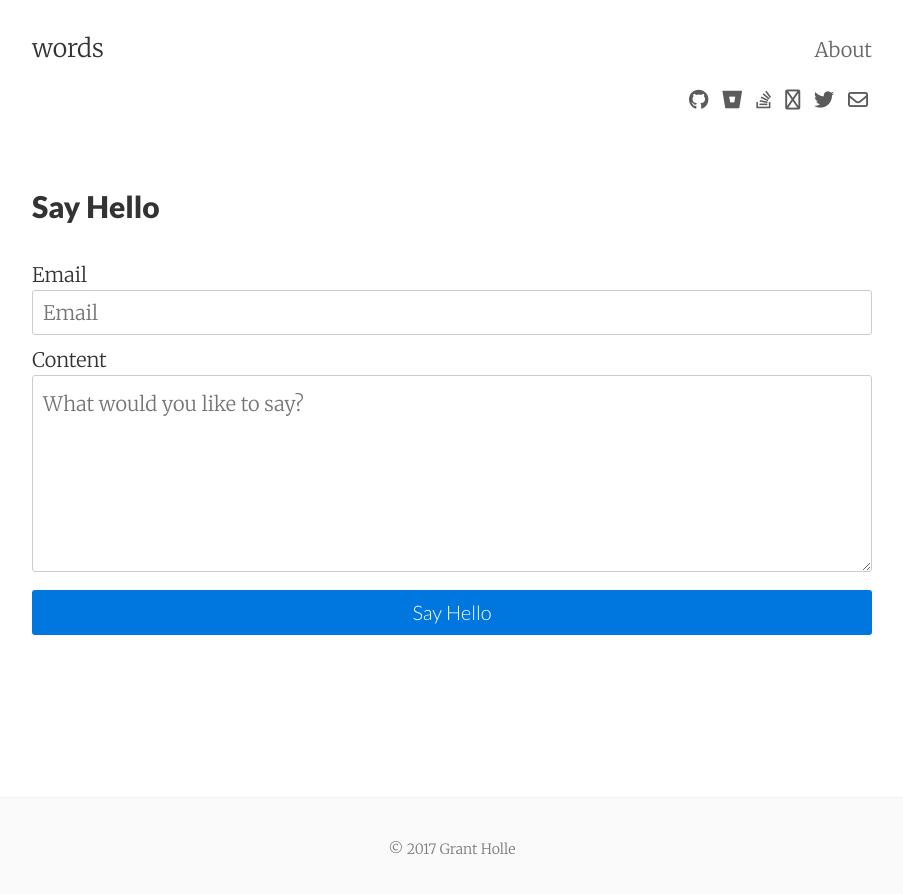
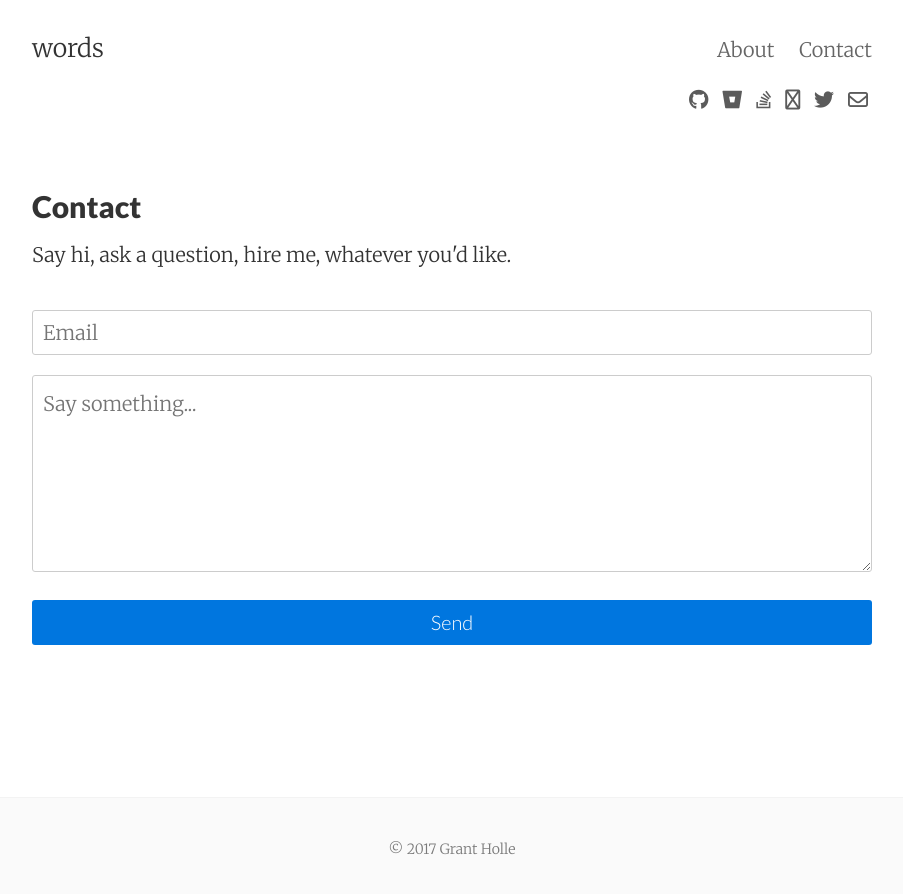
Before and after one commit to grantholle/words, a Jekyll site: the page built from contact.html, in a window 1280 px wide. Shown: the top 894 px of the page, without its empty margins (188-1091 px from the left). Built offline with Jekyll 4.4.1, drawn with Linux system fonts in a browser that asks for light colours; nearby versions of some CDN libraries.

Commit message:
Update contact form

```diff
--- a/_config.yml
+++ b/_config.yml
@@ -8,6 +8,7 @@ url: "http://grantholle.com"
 date_format: "%b %-d, %Y"
 header_pages:
  - about.md
+ - contact.html
 
 # Google services
 google_verification:
@@ -103,14 +104,14 @@ text:
     coming_soon: 'Coming soon...'
   contact:
     email: 'Email'
-    content: 'What would you like to say?'
+    content: 'Say something...'
     subject: 'New grantholle.com submission'
-    submit: 'Say Hello'
+    submit: 'Send'
     ajax:
       sending:  'sending..'
       sent:     'Message sent!'
       error:    'Error!'
-  thanks: 'Thanks for contacting us. We will reply as soon as possible.'
+  thanks: "Thanks for sending me a message. I'll get back to you asap."
   og_locale: 'en_US'
 
 # Build settings
--- a/_sass/_forms.scss
+++ b/_sass/_forms.scss
@@ -4,7 +4,7 @@ textarea,
 fieldset {
   font-size: $form-field-font-size;
   margin-top: 0;
-  margin-bottom: $space-1;
+  margin-bottom: $space-2;
 }
 
 input[type=text],
@@ -47,6 +47,12 @@ textarea {
 .form-stacked textarea,
 .form-stacked select {
   width: 100%;
+}
+
+.form-stacked {
+  label {
+    display: block;
+  }
 }
 
 .field-light {
--- a/contact.html
+++ b/contact.html
@@ -1,10 +1,11 @@
 ---
 layout: page
-title: Say Hello
+title: Contact
 permalink: /contact/
 tags: contact
 ---
 
+<p>Say hi, ask a question, hire me, whatever you'd like.</p>
 <div class="py2">
   {% if site.ajaxify_contact_form %}
     <form class="form-stacked">
@@ -24,14 +25,8 @@ tags: contact
     </form>
   {% else %}
     <form action="https://formspree.io/{{ site.email }}" method="POST" class="form-stacked">
-      <label>
-        Email
-        <input type="text" name="email" class="field-light" placeholder="{{ site.text.contact.email }}">
-      </label>
-      <label>
-        Content
-        <textarea type="text" name="content" class="field-light" rows="5" placeholder="{{ site.text.contact.content }}" style="resize: vertical"></textarea>
-      </label>
+      <input type="email" name="email" class="field-light" placeholder="{{ site.text.contact.email }}">
+      <textarea type="text" name="content" class="field-light" rows="5" placeholder="{{ site.text.contact.content }}" style="resize: vertical"></textarea>
 
       <input type="hidden" name="_next" value="{{ site.baseurl }}/thanks/" />
       <input type="hidden" name="_subject" value="{{ site.text.contact.subject }}" />
```
